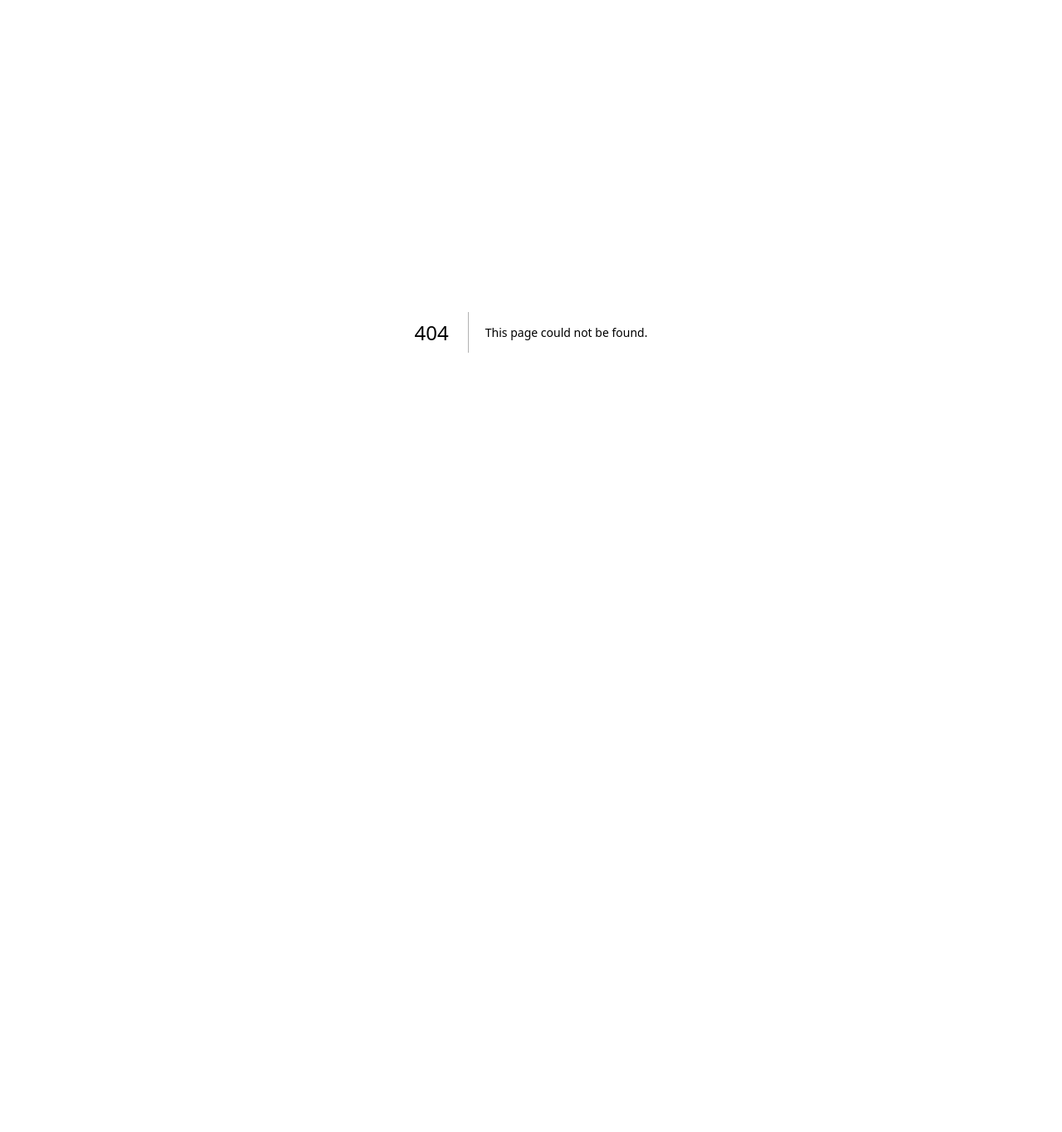
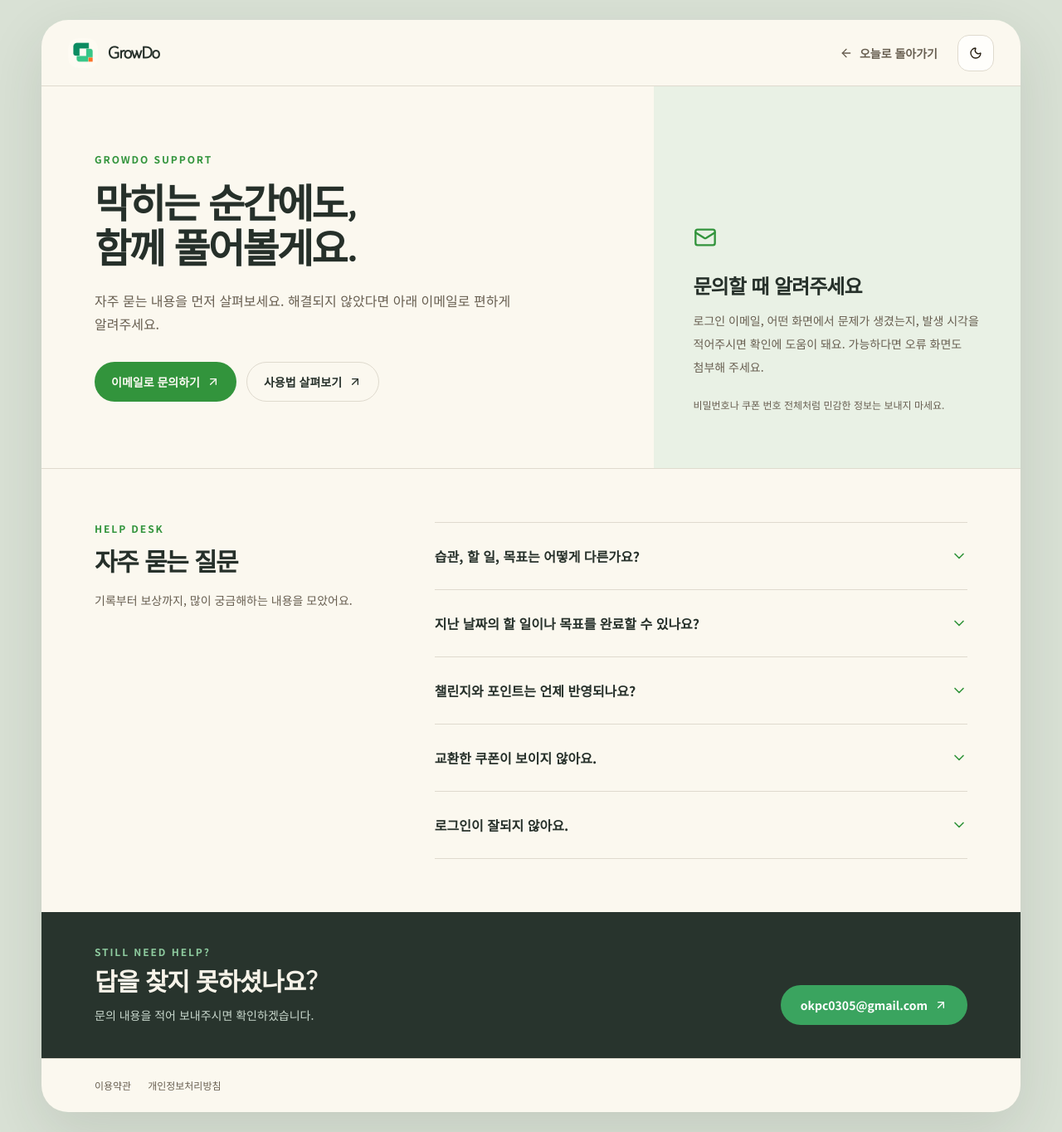
Before and after one commit to Librariann/todo-list, a Next.js app: page /support in a window 1280 px wide. Before the commit this address had no page. Shown: the whole page at 83% size. Before the commit the page ends 800 px from the top, so only its background shows below. Built offline with nearby package versions, Linux system fonts and the light colour scheme.

Commit message:
Add customer support page

```diff
--- /dev/null
+++ b/app/support/page.tsx
@@ -0,0 +1,147 @@
+import type { Metadata } from 'next';
+import Image from 'next/image';
+import Link from 'next/link';
+import { ArrowLeft, ArrowUpRight, ChevronDown, Mail } from 'lucide-react';
+import ThemeToggleStandalone from '@/app/components/ThemeToggleStandalone';
+
+export const metadata: Metadata = {
+  title: '고객지원 | GrowDo',
+  description: 'GrowDo 사용 중 궁금한 점과 문제 해결 방법을 확인하고 문의할 수 있습니다.',
+};
+
+const contactEmail = 'okpc0305@gmail.com';
+
+const questions = [
+  {
+    question: '습관, 할 일, 목표는 어떻게 다른가요?',
+    answer:
+      '습관은 반복할 행동, 할 일은 특정 날짜에 끝낼 일, 목표는 매일·매주·매월 정한 기간 안에 달성할 일을 기록할 때 사용해요.',
+  },
+  {
+    question: '지난 날짜의 할 일이나 목표를 완료할 수 있나요?',
+    answer:
+      '지난 날짜의 기록은 달력에서 확인할 수 있지만, 마감된 항목을 나중에 완료 처리할 수는 없어요. 미래 날짜에 등록한 할 일도 해당 날짜가 되어야 완료할 수 있어요.',
+  },
+  {
+    question: '챌린지와 포인트는 언제 반영되나요?',
+    answer:
+      '습관·할 일·목표를 완료하면 관련 챌린지의 진행도가 반영돼요. 챌린지를 달성해 받은 포인트는 화면 상단에서 확인할 수 있어요. 표시가 갱신되지 않는다면 화면을 다시 열어 확인해 주세요.',
+  },
+  {
+    question: '교환한 쿠폰이 보이지 않아요.',
+    answer:
+      '먼저 내 쿠폰함을 확인해 주세요. 교환 내역은 있는데 쿠폰이 보이지 않는다면 아래 이메일로 로그인 이메일과 교환한 보상 이름, 교환 시각을 알려주세요. 쿠폰 번호 전체는 보내지 않아도 돼요.',
+  },
+  {
+    question: '로그인이 잘되지 않아요.',
+    answer:
+      '이전에 사용한 로그인 제공자(구글·카카오·네이버·애플)를 확인하고 다시 시도해 주세요. 계속 실패한다면 오류 화면과 사용한 브라우저 또는 기기 정보를 함께 보내주시면 확인하는 데 도움이 돼요.',
+  },
+];
+
+export default function SupportPage() {
+  return (
+    <div className="min-h-screen bg-[#d9e1d5] px-3 py-3 dark:bg-background sm:px-6 sm:py-6">
+      <div className="mx-auto max-w-[1180px] overflow-hidden rounded-[2rem] bg-[#fbf8ef] text-[#26302a] shadow-[0_24px_70px_rgba(38,48,42,0.12)] dark:bg-card dark:text-foreground">
+        <header className="flex min-h-20 items-center justify-between border-b border-border px-5 sm:px-8">
+          <Link href="/" className="flex items-center gap-3" aria-label="GrowDo 홈">
+            <Image src="/growdo-logo.png" alt="" width={38} height={38} className="size-9 rounded-xl" />
+            <span className="friendly-heading text-xl font-bold tracking-[-0.06em]">GrowDo</span>
+          </Link>
+          <div className="flex items-center gap-2">
+            <Link
+              href="/"
+              className="inline-flex min-h-11 items-center gap-2 rounded-full px-3 text-sm font-bold text-muted-foreground transition-colors hover:bg-muted hover:text-foreground sm:px-4"
+            >
+              <ArrowLeft className="size-4" />
+              <span className="hidden sm:inline">오늘로 돌아가기</span>
+            </Link>
+            <ThemeToggleStandalone />
+          </div>
+        </header>
+
+        <main>
+          <section className="grid border-b border-border lg:grid-cols-[minmax(0,1.25fr)_minmax(18rem,0.75fr)]">
+            <div className="px-5 py-12 sm:px-10 sm:py-16 lg:px-16 lg:py-20">
+              <p className="text-xs font-bold tracking-[0.16em] text-primary">GROWDO SUPPORT</p>
+              <h1 className="friendly-heading mt-4 max-w-2xl text-4xl font-bold leading-[1.12] tracking-[-0.055em] sm:text-5xl">
+                막히는 순간에도,
+                <br />함께 풀어볼게요.
+              </h1>
+              <p className="mt-6 max-w-xl break-keep text-sm leading-7 text-muted-foreground sm:text-base">
+                자주 묻는 내용을 먼저 살펴보세요. 해결되지 않았다면 아래 이메일로 편하게 알려주세요.
+              </p>
+              <div className="mt-8 flex flex-wrap gap-3">
+                <a
+                  href={`mailto:${contactEmail}?subject=GrowDo%20%EB%AC%B8%EC%9D%98`}
+                  className="inline-flex min-h-12 items-center gap-2 rounded-full bg-primary px-5 text-sm font-bold text-primary-foreground transition-colors hover:bg-primary/90 focus-visible:outline-none focus-visible:ring-2 focus-visible:ring-ring"
+                >
+                  이메일로 문의하기 <ArrowUpRight className="size-4" />
+                </a>
+                <Link
+                  href="/guide"
+                  className="inline-flex min-h-12 items-center gap-2 rounded-full border border-border px-5 text-sm font-bold transition-colors hover:bg-muted focus-visible:outline-none focus-visible:ring-2 focus-visible:ring-ring"
+                >
+                  사용법 살펴보기 <ArrowUpRight className="size-4" />
+                </Link>
+              </div>
+            </div>
+            <aside className="flex flex-col justify-end bg-[#e9f1e5] px-5 py-9 dark:bg-secondary sm:px-10 lg:px-12 lg:py-16">
+              <Mail className="size-7 text-primary" aria-hidden="true" />
+              <p className="friendly-heading mt-7 text-2xl font-bold tracking-[-0.04em]">문의할 때 알려주세요</p>
+              <p className="mt-3 break-keep text-sm leading-7 text-muted-foreground">
+                로그인 이메일, 어떤 화면에서 문제가 생겼는지, 발생 시각을 적어주시면 확인에 도움이 돼요.
+                가능하다면 오류 화면도 첨부해 주세요.
+              </p>
+              <p className="mt-5 text-xs leading-6 text-muted-foreground">
+                비밀번호나 쿠폰 번호 전체처럼 민감한 정보는 보내지 마세요.
+              </p>
+            </aside>
+          </section>
+
+          <section className="grid gap-8 px-5 py-12 sm:px-10 sm:py-16 lg:grid-cols-[minmax(14rem,0.7fr)_minmax(0,1.3fr)] lg:gap-16 lg:px-16">
+            <div>
+              <p className="text-xs font-bold tracking-[0.16em] text-primary">HELP DESK</p>
+              <h2 className="friendly-heading mt-3 text-3xl font-bold tracking-[-0.05em]">자주 묻는 질문</h2>
+              <p className="mt-4 max-w-xs break-keep text-sm leading-7 text-muted-foreground">
+                기록부터 보상까지, 많이 궁금해하는 내용을 모았어요.
+              </p>
+            </div>
+            <div className="border-t border-border">
+              {questions.map((item) => (
+                <details key={item.question} className="group border-b border-border">
+                  <summary className="flex min-h-20 cursor-pointer list-none items-center justify-between gap-5 py-5 text-left text-base font-bold marker:hidden [&::-webkit-details-marker]:hidden">
+                    <span>{item.question}</span>
+                    <ChevronDown className="size-5 shrink-0 text-primary transition-transform group-open:rotate-180" aria-hidden="true" />
+                  </summary>
+                  <p className="max-w-2xl break-keep pb-7 pr-7 text-sm leading-7 text-muted-foreground">
+                    {item.answer}
+                  </p>
+                </details>
+              ))}
+            </div>
+          </section>
+
+          <section className="flex flex-col gap-6 bg-[#28342d] px-5 py-10 text-[#f7f3e9] sm:px-10 lg:flex-row lg:items-end lg:justify-between lg:px-16">
+            <div>
+              <p className="text-xs font-bold tracking-[0.16em] text-[#8ecb9f]">STILL NEED HELP?</p>
+              <h2 className="friendly-heading mt-2 text-2xl font-bold sm:text-3xl">답을 찾지 못하셨나요?</h2>
+              <p className="mt-3 text-sm leading-6 text-[#c9d8cd]">문의 내용을 적어 보내주시면 확인하겠습니다.</p>
+            </div>
+            <a
+              href={`mailto:${contactEmail}?subject=GrowDo%20%EB%AC%B8%EC%9D%98`}
+              className="inline-flex min-h-12 items-center justify-center gap-2 self-start rounded-full bg-[#3aa45f] px-6 text-sm font-bold text-white transition-colors hover:bg-[#319153] lg:self-auto"
+            >
+              {contactEmail} <ArrowUpRight className="size-4" />
+            </a>
+          </section>
+        </main>
+
+        <footer className="flex flex-wrap gap-x-5 gap-y-2 border-t border-border px-5 py-6 text-xs text-muted-foreground sm:px-10 lg:px-16">
+          <Link href="/terms" className="hover:text-foreground">이용약관</Link>
+          <Link href="/privacy" className="hover:text-foreground">개인정보처리방침</Link>
+        </footer>
+      </div>
+    </div>
+  );
+}
```
